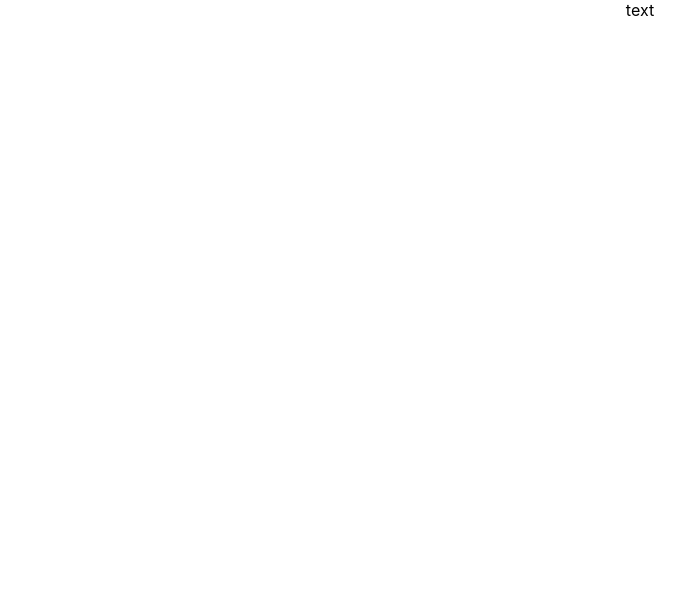
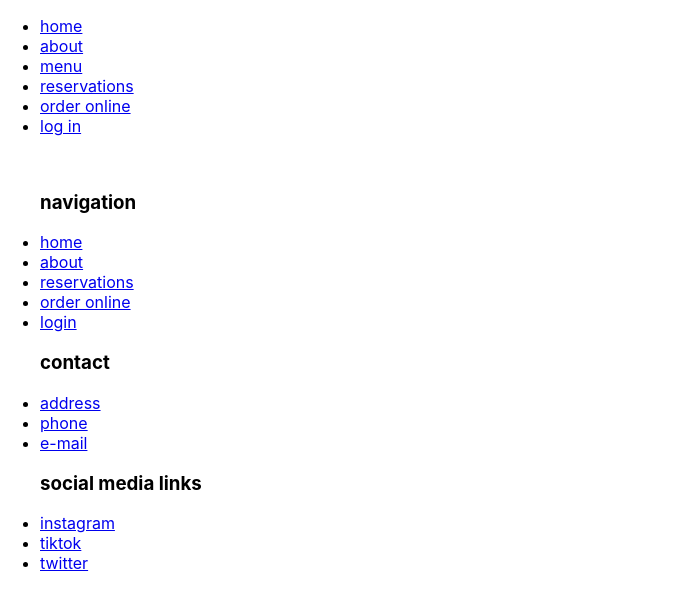
Before and after one commit to grz3chotnik/little-lemon-app, a React (Create React App) app: page / in a window 1280 px wide. Shown: the top 610 px of the page, without its empty margins (0-694 px from the left). Built offline with nearby package versions, Linux system fonts and the light colour scheme.

Commit message:
added semantics, meta tags and og tags

```diff
--- a/public/index.html
+++ b/public/index.html
@@ -5,16 +5,15 @@
     <link rel="icon" href="%PUBLIC_URL%/favicon.ico" />
     <meta name="viewport" content="width=device-width, initial-scale=1" />
     <meta name="theme-color" content="#000000" />
-    <meta
-      name="description"
-      content="Web site created using create-react-app"
-    />
-    <link rel="apple-touch-icon" href="%PUBLIC_URL%/logo192.png" />
+    <meta name="description" content="little lemon restaurant"/>
     <!--
       manifest.json provides metadata used when your web app is installed on a
       user's mobile device or desktop. See https://developers.google.com/web/fundamentals/web-app-manifest/
     -->
     <link rel="manifest" href="%PUBLIC_URL%/manifest.json" />
+    <meta name="og:title" content="Little Lemon"/>
+    <meta name="og:description" content="Little Lemon restaurant webpage"/>
+    <meta name="og:image" content=""/>
     <!--
       Notice the use of %PUBLIC_URL% in the tags above.
       It will be replaced with the URL of the `public` folder during the build.
--- a/src/App.js
+++ b/src/App.js
@@ -1,12 +1,22 @@
 import './App.css';
+import Header from './components/Header';
+import Nav from './components/Nav';
+import Main from './components/Main';
+import Footer from './components/Footer';
 
 function App() {
-  return (
-    <div className="App">
+    return (
 
-      text
-    </div>
-  );
+        <>
+            <Header/>
+            <Nav/>
+            <Main/>
+            <Footer/>
+        </>
+
+
+    );
+
 }
 
 export default App;
--- /dev/null
+++ b/src/components/Footer.js
@@ -0,0 +1,26 @@
+export default function Footer() {
+    return (<footer>
+        <ul>
+            <img/>
+            <h3><a>navigation</a></h3>
+            <li><a href={"#"}>home</a></li>
+            <li><a href={"#"}>about</a></li>
+            <li><a href={"#"}>reservations</a></li>
+            <li><a href={"#"}>order online</a></li>
+            <li><a href={"#"}>login</a></li>
+
+        </ul>
+        <ul>
+            <h3>contact</h3>
+            <li><a href={"#"}>address</a></li>
+            <li><a href={"#"}>phone</a></li>
+            <li><a href={"#"}>e-mail</a></li>
+        </ul>
+        <ul>
+            <h3>social media links</h3>
+            <li><a href={"#"}>instagram</a></li>
+            <li><a href={"#"}>tiktok</a></li>
+            <li><a href={"#"}>twitter</a></li>
+        </ul>
+    </footer>)
+}
--- /dev/null
+++ b/src/components/Header.js
@@ -0,0 +1,6 @@
+export default function Header() {
+    return (
+        <header>
+        </header>
+    )
+}
--- /dev/null
+++ b/src/components/Main.js
@@ -0,0 +1,6 @@
+export default function Main() {
+    return (
+        <main>
+        </main>
+    )
+}
--- /dev/null
+++ b/src/components/Nav.js
@@ -0,0 +1,16 @@
+export default function Nav() {
+    return (
+
+        <nav>
+            <ul>
+                <li><a href={"#"}>home</a></li>
+                <li><a href={"#"}>about</a></li>
+                <li><a href={"#"}>menu</a></li>
+                <li><a href={"#"}>reservations</a></li>
+                <li><a href={"#"}>order online</a></li>
+                <li><a href={"#"}>log in</a></li>
+
+            </ul>
+
+        </nav>)
+}
```
